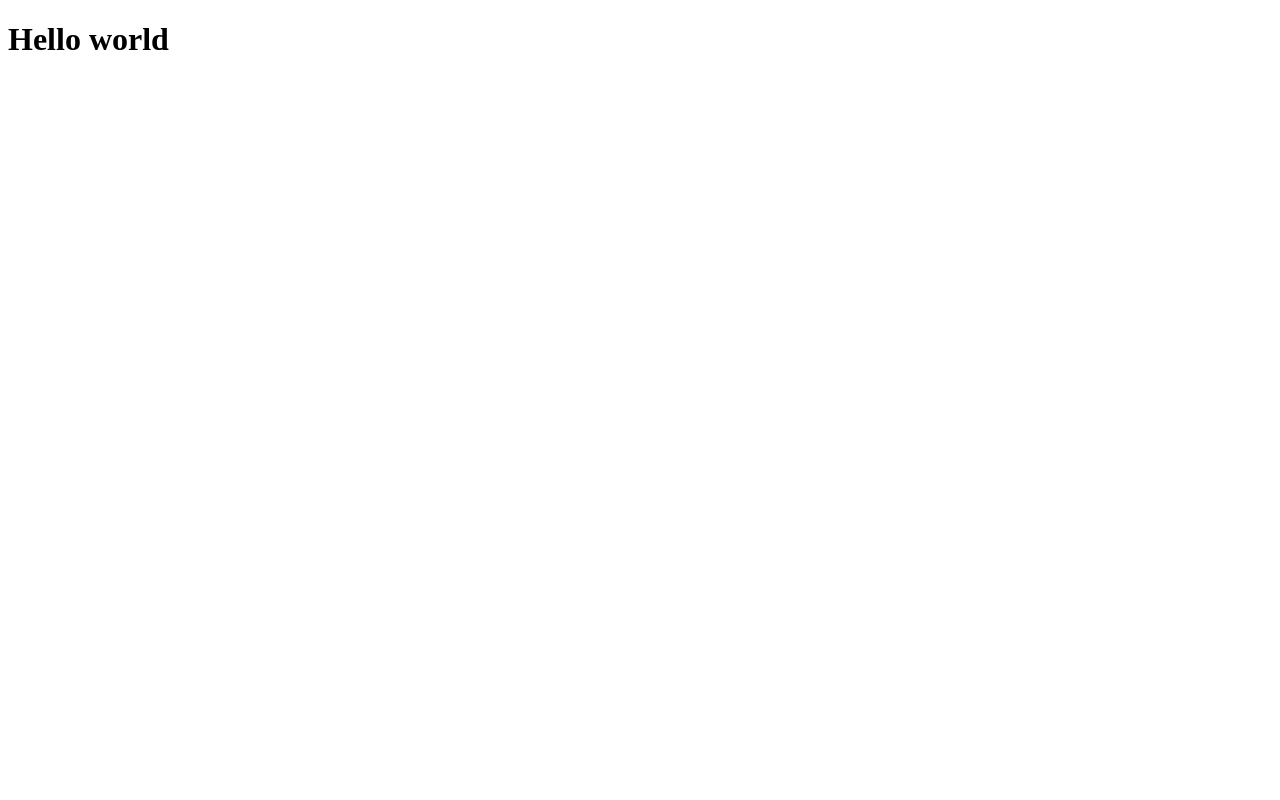
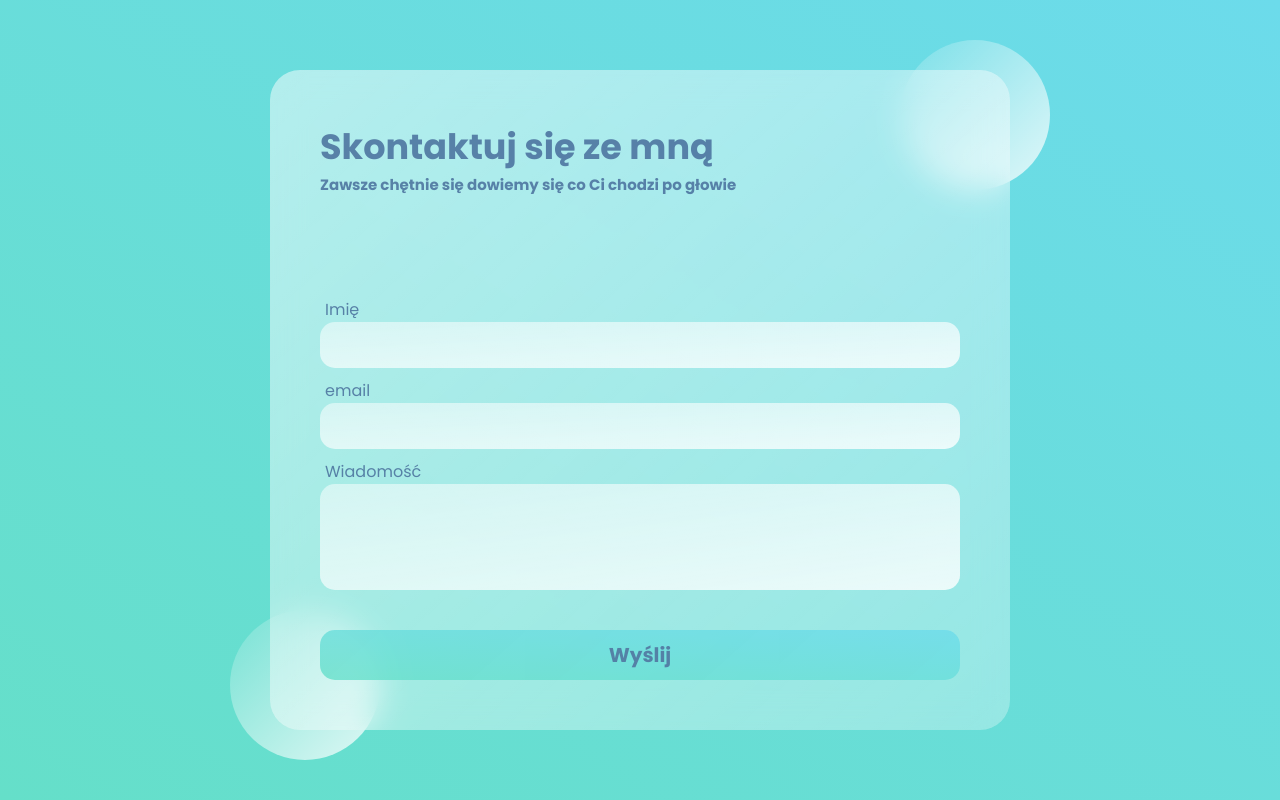
Before and after one commit to WladekMalinowski/javasstudy, a plain HTML site: page index.html in a window 1280 px wide. Drawn offline with Linux system fonts and the light colour scheme.

Commit message:
form send - done

```diff
--- a/index.html
+++ b/index.html
@@ -1,15 +1,42 @@
 <!DOCTYPE html>
 <html lang="en">
+
 <head>
     <meta charset="UTF-8">
     <meta http-equiv="X-UA-Compatible" content="IE=edge">
     <meta name="viewport" content="width=device-width, initial-scale=1.0">
+    <link rel="stylesheet" href="style.css">
+    <link rel="preconnect" href="https://fonts.googleapis.com">
+    <link rel="preconnect" href="https://fonts.gstatic.com" crossorigin>
+    <link
+        href="https://fonts.googleapis.com/css2?family=Poppins:ital,wght@0,100;0,200;0,300;0,400;0,500;0,600;0,700;0,800;0,900;1,100;1,200;1,300;1,400;1,500;1,600;1,700;1,800;1,900&display=swap"
+        rel="stylesheet">
     <title>Document</title>
 </head>
+
 <body>
-    <h1>Hello world</h1>
+    <div class="loading">
+        <img src="/Loading.gif" alt="loading">
+    </div>
+    <form class="form" id="form">
 
-
+        <div class="header">
+            <h1>Skontaktuj się ze mną</h1>
+            <h2>Zawsze chętnie się dowiemy się co Ci chodzi po głowie</h2>
+        </div>
+        <div class="container-form">
+            <label for="name">Imię</label>
+            <input type="text" class="name _req" id="name"></input>
+            <label for="email">email</label>
+            <input type="email" class="email email-req _req" id="email"></input>
+            <label for="messege">Wiadomość</label>
+            <input type="text" class="messege _req" id="messege" maxlength="120"></input>
+            <button class="send">Wyślij</button>
+        </div>
+    </form>
+    <div class="circle"></div>
+    <div class="circle-2"></div>
     <script src="js/script.js"></script>
 </body>
+
 </html>
--- a/js/script.js
+++ b/js/script.js
@@ -1,32 +1,52 @@
-"use strickt"
+document.addEventListener("DOMContentLoaded", function () {
+  const form = document.getElementById("form");
+  form.addEventListener("submit", formSend);
 
-// const numberOfFilms = +prompt('How many films did you watch?', '');
+  async function formSend(e) {
+    e.preventDefault();
+    let error = formValidate(form);
 
-// const personalMovieBD = {
-//     count: numberOfFilms,
-//     movies: {},
-//     actors: {},
-//     geners: [],
-//     privat: false
-// };
+    let formData = new FormData(form);
 
-// const a = prompt('What the last film did youu see?' , '');
-//       b = prompt('Please rate it', '');
-//       c = prompt('What the last film did youu see?' , '');
-//       d = prompt('Please rate it', '');
+    if (error === 0) {
+      const loading = document.querySelector(".loading");
+      loading.classList.add("active_loading");
+    }
+  }
 
-// personalMovieBD.movies[a] = b;
-// personalMovieBD.movies[c] = d;
+  function formValidate(form) {
+    let error = 0;
+    let formReq = document.querySelectorAll("._req");
 
-// console.log(personalMovieBD);
+    for (i = 0; i < formReq.length; i++) {
+      const input = formReq[i];
+      formRemoveErr(input);
 
+      if (input.classList.contains("email-req")) {
+        if (emailTest(input)) {
+          formAddErr(input);
+          error++;
+        }
+      } else {
+        if (input.value === "") {
+          formAddErr(input);
+        }
+      }
+    }
+    return error;
+  }
 
-const coffee = 6,
-      sandwich = 2,
-      juice = 1;
+  function formAddErr(input) {
+    input.classList.add("err");
+  }
 
-if (coffee === 6 && juice === 1) {
-    console.log('Go away!');
-} else {
-    console.log('Good!');
-}
+  function formRemoveErr(input) {
+    input.classList.remove("err");
+  }
+
+  function emailTest(input) {
+    return !/^([A-Za-z0-9_\-\.])+\@([A-Za-z0-9_\-\.])+\.([A-Za-z]{2,4})$/.test(
+      input.value
+    );
+  }
+});
--- /dev/null
+++ b/style.css
@@ -0,0 +1,124 @@
+* {
+  font-family: "Poppins", sans-serif;
+}
+body {
+  padding: 0;
+  margin: 0;
+  height: 100vh;
+  background: linear-gradient(to right top, #65dfc9, #6cdbeb);
+  display: flex;
+  justify-content: center;
+  align-items: center;
+  position: relative;
+}
+.form {
+  display: flex;
+  flex-direction: column;
+  justify-content: space-between;
+  z-index: 2;
+  padding: 50px;
+  position: relative;
+  width: 50%;
+  height: 70vh;
+  background: linear-gradient(
+    to right bottom,
+    rgba(255, 255, 255, 0.5),
+    rgba(255, 255, 255, 0.3)
+  );
+  border-radius: 30px;
+  backdrop-filter: blur(1rem);
+}
+label {
+  color: #426696;
+  opacity: 0.8;
+  padding-left: 5px;
+}
+.circle-2,
+.circle {
+  background: linear-gradient(
+    to right bottom,
+    rgba(255, 255, 255, 0.1),
+    rgba(255, 255, 255, 0.8)
+  );
+  width: 150px;
+  height: 150px;
+  border-radius: 100%;
+  position: absolute;
+  z-index: 1;
+}
+.circle {
+  top: 5%;
+  right: 18%;
+}
+.circle-2 {
+  bottom: 5%;
+  left: 18%;
+}
+.container-form {
+  display: flex;
+  flex-direction: column;
+  justify-content: space-between;
+}
+h1,
+h2 {
+  color: #426696;
+  opacity: 0.8;
+}
+h1 {
+  font-size: 35px;
+  margin: 0;
+}
+h2 {
+  font-size: 15px;
+  margin: 0;
+}
+.name,
+.email,
+.messege {
+  background: linear-gradient(
+    to right bottom,
+    rgba(255, 255, 255, 0.5),
+    rgba(255, 255, 255, 0.8)
+  );
+  border: none;
+  height: 40px;
+  border-radius: 15px;
+  margin-bottom: 10px;
+  padding: 3px 15px;
+}
+.messege {
+  height: 100px;
+  overflow-wrap: break-word;
+}
+button {
+  font-size: 20px;
+  background: linear-gradient(to right top, #65dfc9, #6cdbeb);
+  margin-top: 30px;
+  border-radius: 15px;
+  border: none;
+  padding: 10px 0;
+  color: #426696;
+  opacity: 0.8;
+  font-weight: 700;
+}
+.loading {
+  width: 100vw;
+  height: 100vh;
+  background: rgba(255, 255, 255, 0.8);
+  position: absolute;
+  z-index: 5;
+  display: flex;
+  justify-content: center;
+  align-items: center;
+  visibility: hidden;
+}
+.loading img {
+  width: 40px;
+  height: 40px;
+}
+.err {
+  border: 3px solid red;
+}
+.active_loading {
+  visibility: visible;
+}
```
Also changed, not shown: Loading.gif (added).
